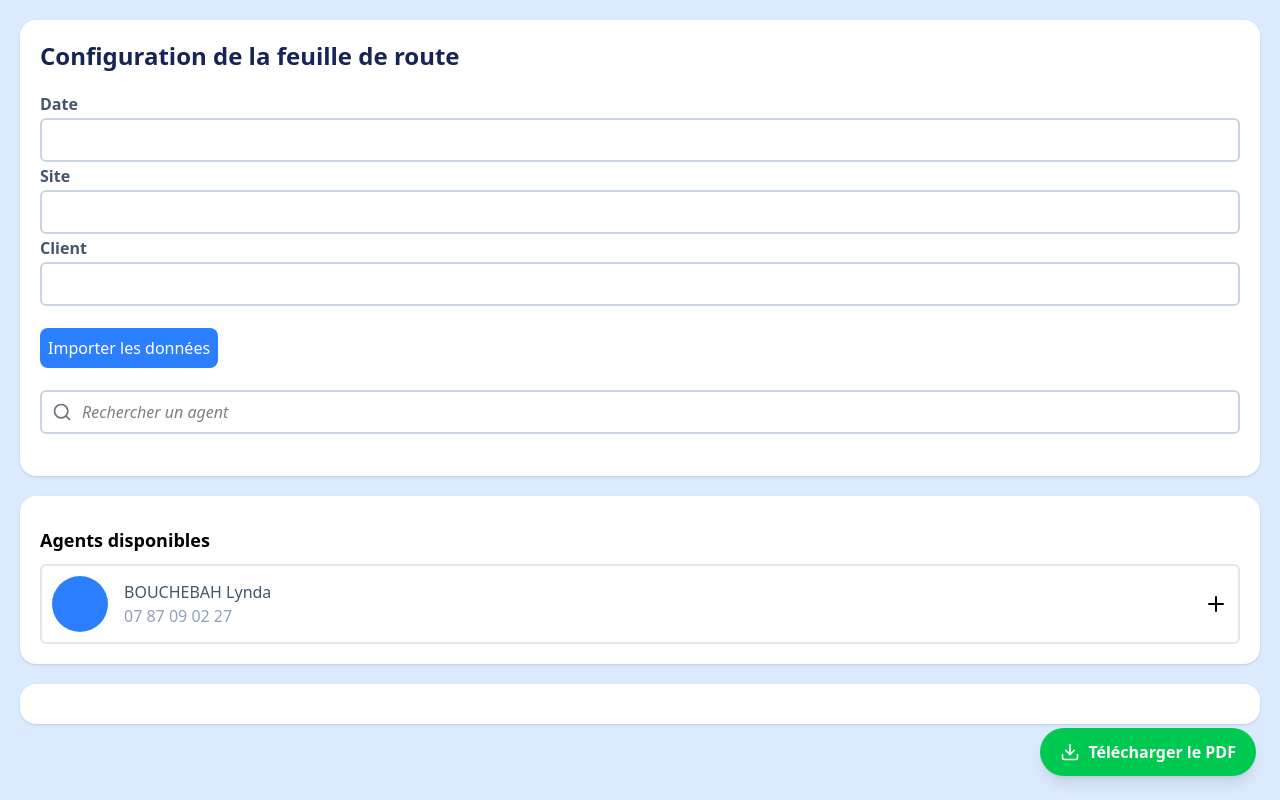
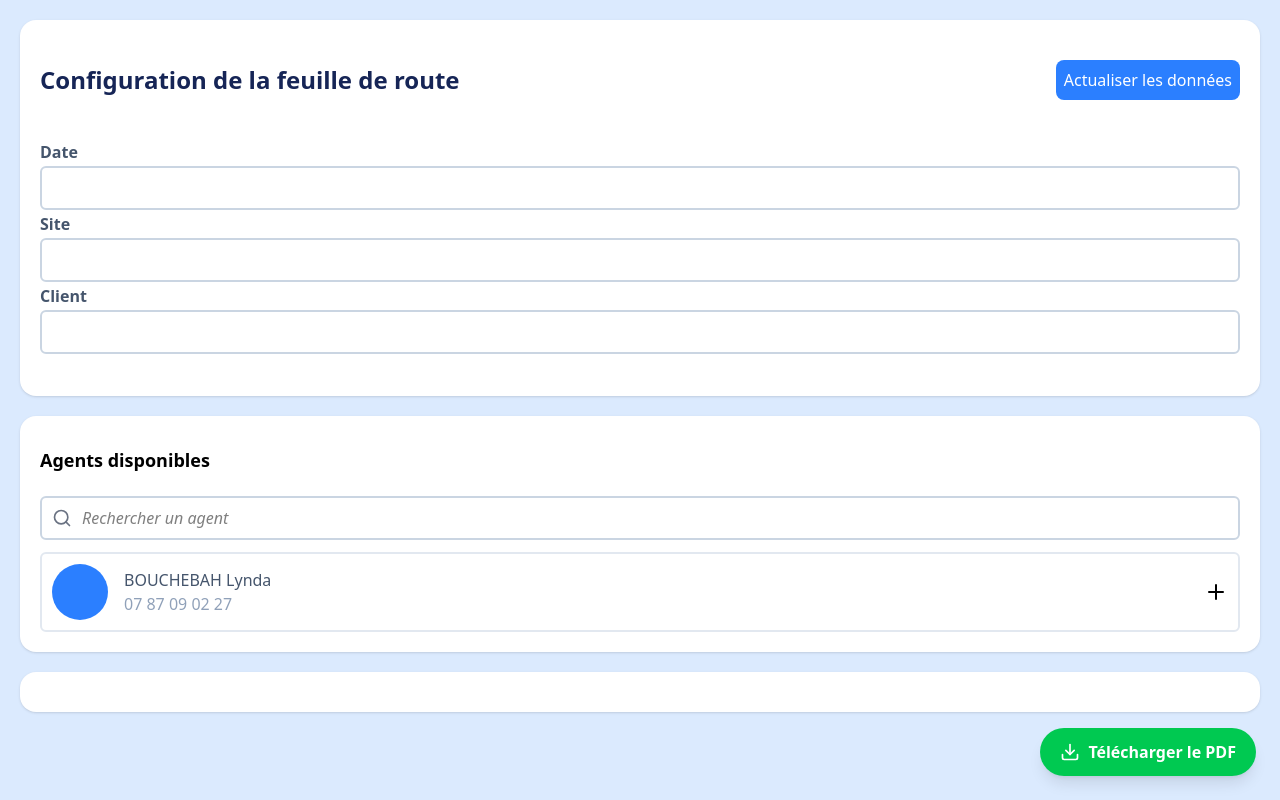
Before and after one commit to b-lynda/roadmap_agents, a website: page index.html in a window 1280 px wide. Drawn offline with Linux system fonts and the light colour scheme.

Commit message:
add refresh button data

```diff
--- a/index.html
+++ b/index.html
@@ -10,9 +10,17 @@
     <section
       class="bg-white m-5 rounded-2xl flex flex-col py-5 justify-center shadow-sm"
     >
-      <h1 class="text-2xl text-blue-950 font-bold px-5">
+    <div class="flex justify-between items-center px-5">
+      <h1 class="text-2xl text-blue-950 font-bold">
         Configuration de la feuille de route
       </h1>
+       <div class="py-5">
+          <button class="bg-blue-500 text-white w-auto p-2 rounded-lg">
+            Actualiser les données
+          </button>
+        </div>
+    </div>
+
       <div class="flex flex-col p-5 justify-between">
         <p class="font-semibold text-slate-600">Date</p>
         <input
@@ -35,12 +43,18 @@
           id=""
           class="py-2 rounded-md border-2 border-slate-300 my-0.5"
         />
-        <div class="py-5">
-          <button class="bg-blue-500 text-white w-auto p-2 rounded-lg">
-            Importer les données
-          </button>
-        </div>
-        <div class="relative my-0.5 w-full">
+
+
+      </div>
+    </section>
+    <section
+      id="participants-list"
+      class="bg-white m-5 rounded-2xl flex flex-col py-5 px-5 align-middle shadow-sm"
+    >
+      <div class="py-2.5">
+        <h2 class="font-semibold text-lg">Agents disponibles</h2>
+      </div>
+      <div class="relative my-0.5 w-full py-2.5">
           <svg
             xmlns="http://www.w3.org/2000/svg"
             viewBox="0 0 24 24"
@@ -60,15 +74,6 @@
             class="py-2 rounded-md border-2 border-slate-300 w-full italic pl-10"
           />
         </div>
-      </div>
-    </section>
-    <section
-      id="participants-list"
-      class="bg-white m-5 rounded-2xl flex flex-col py-5 px-5 align-middle shadow-sm"
-    >
-      <div class="py-2.5">
-        <h2 class="font-semibold text-lg">Agents disponibles</h2>
-      </div>
       <div class="flex justify-between items-center rounded-md border-2 border-slate-200 p-2.5">
         <div class="flex gap-4 items-center">
           <div class="w-14 h-14 bg-blue-500 rounded-full"></div>
```
